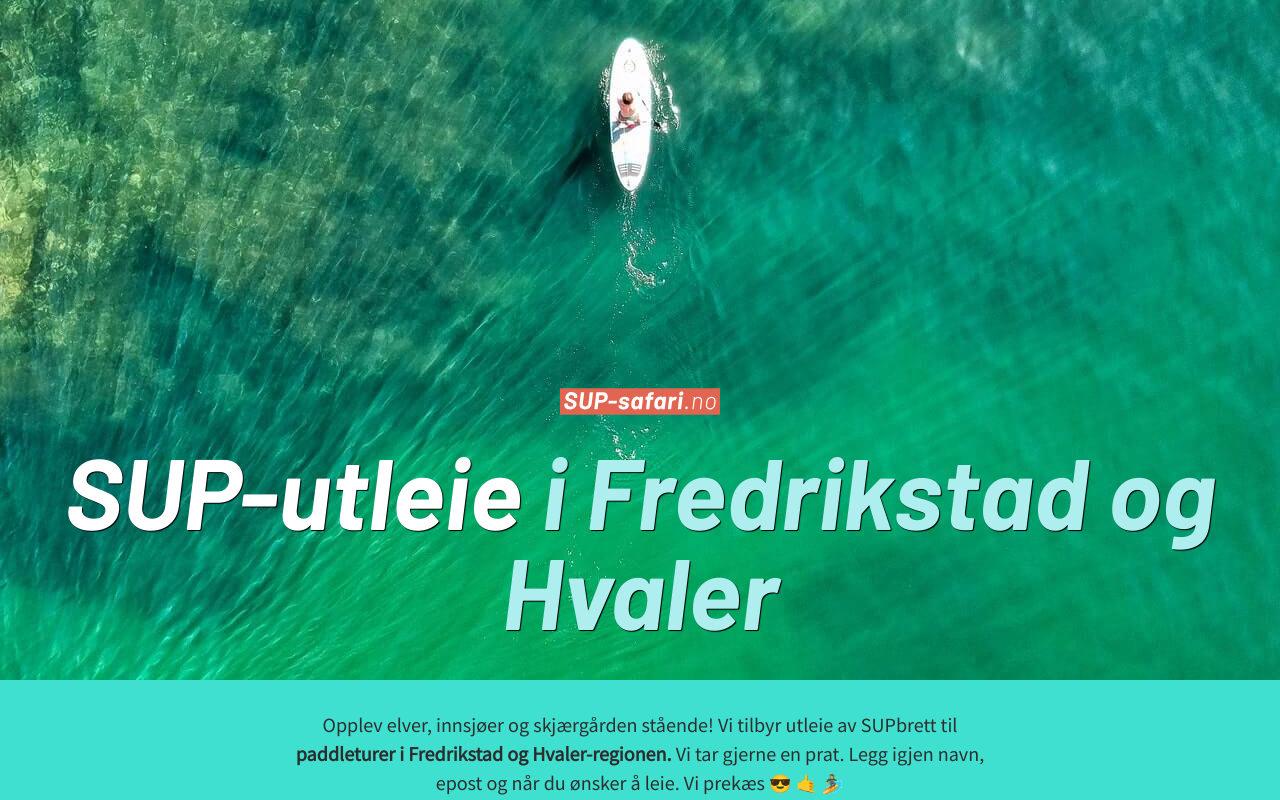
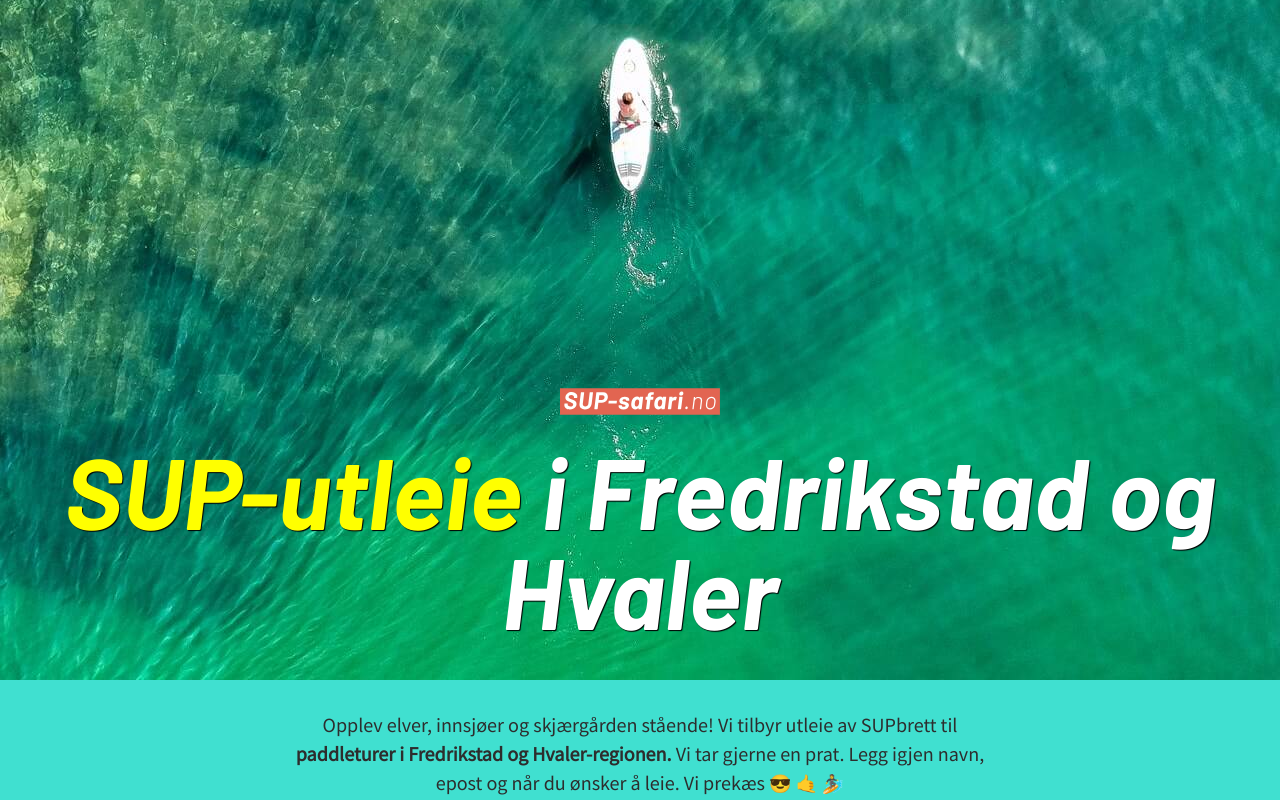
Before and after one commit to mariusgrondahl/sup-safari, a Next.js app: page / in a window 1280 px wide. Shown: the top 800 px of the page. Built offline with nearby package versions, Linux system fonts and the light colour scheme.

Commit message:
added yellow

```diff
--- a/components/Fullscreen.js
+++ b/components/Fullscreen.js
@@ -18,7 +18,11 @@ const FullscreenWrap = styled.div`
 
   .emphazize{
       color: PALETURQUOISE;
-    }
+  }
+
+  .yellow{
+      color: yellow;
+  }
 
   h1{
         font-size: 5.5rem;
--- a/pages/index.js
+++ b/pages/index.js
@@ -20,13 +20,13 @@ const Description = styled.div`
 
 
 
-function Home({router }) {
+function Home() {
 
   return(
 <>
     <Fullscreen image="/img/supsafari.jpg"  text="#fff">
     <img className="logo" loading="lazy" width="160px" src="/logo-red.svg"  alt="sup safari logo" />
-    <h1><strong>SUP-utleie</strong> <span className="emphazize"> i Fredrikstad og Hvaler</span></h1>
+    <h1><span className="yellow">SUP-utleie</span>  i Fredrikstad og Hvaler</h1>
     </Fullscreen>
       <CenterWrapper>
       <Description>
@@ -45,9 +45,7 @@ function Home({router }) {
   )
 }
 
-Home.getInitialProps = () => {
 
-}
 
 
 export default Home
```
